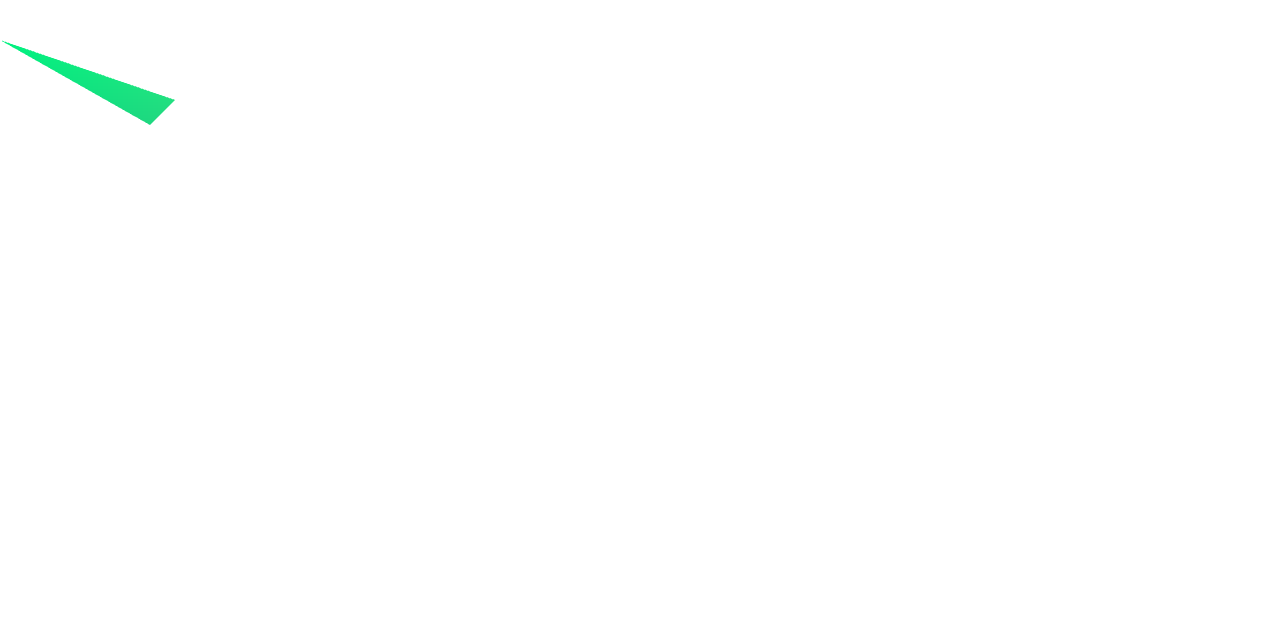
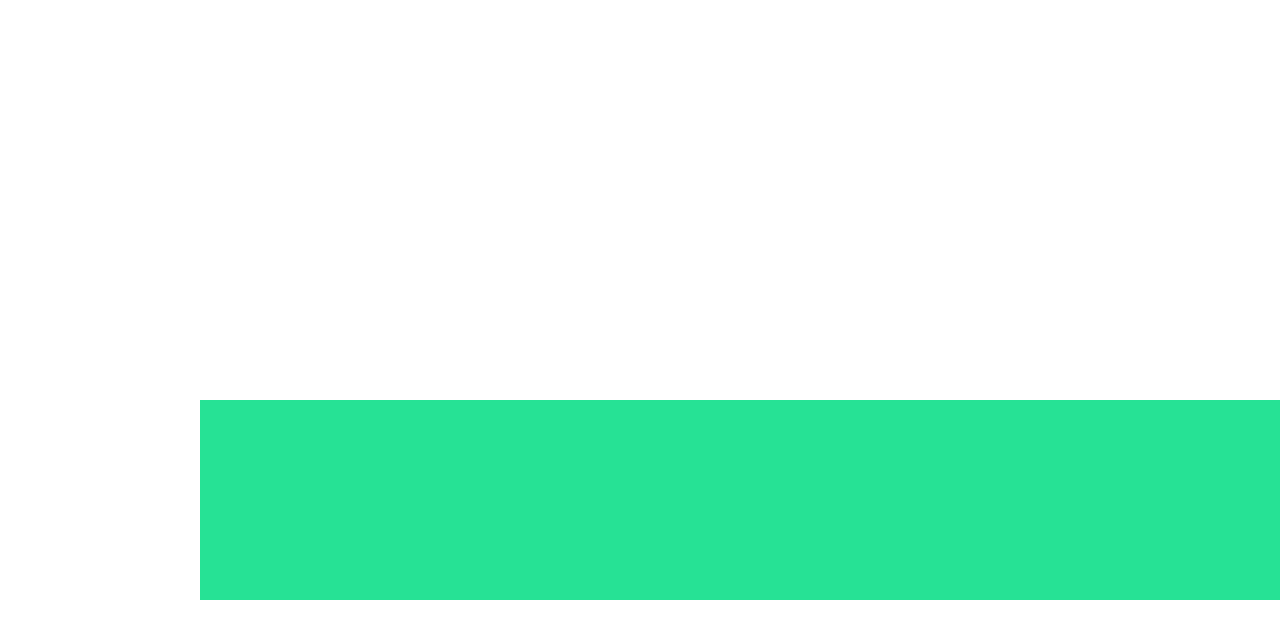
Before and after one commit to saubuny/ts-voxel-engine, a website built with Vite: page index.html in a window 1280 px wide. Built offline with nearby package versions, Linux system fonts and the light colour scheme.

Commit message:
Rectangle that changes color

```diff
--- a/index.html
+++ b/index.html
@@ -7,14 +7,13 @@
     <title>Vite + TS</title>
     <style>
       * {
-        padding: 0;
         margin: 0;
       }
 
       canvas {
-        display: block;
         height: 100vh;
         width: 100vw;
+        display: block;
       }
     </style>
   </head>
--- a/src/main.ts
+++ b/src/main.ts
@@ -39,7 +39,11 @@ gl.vertexAttribPointer(positionAttributeLocation, size, type, normalize, stride,
 
 // Fill the buffer currently bound to ARRAY_BUFFER with values
 function setGeometry(gl: WebGLRenderingContext) {
-  gl.bufferData(gl.ARRAY_BUFFER, new Float32Array([0, 40, 150, 125, 175, 100]), gl.STATIC_DRAW);
+  gl.bufferData(
+    gl.ARRAY_BUFFER,
+    new Float32Array([10, 20, 80, 20, 10, 30, 10, 30, 80, 20, 80, 30].map((x) => x * 20)),
+    gl.STATIC_DRAW
+  );
 }
 
 resizeCanvasToDisplay(gl.canvas as HTMLCanvasElement);
@@ -54,9 +58,7 @@ gl.bindVertexArray(vao);
 
 // Draw
 function draw(gl: WebGLRenderingContext) {
-  // const randomInt = (range: number) => Math.floor(Math.random() * range);
-
-  // Set buffer data
+  // Set buffer data to a triangle
   setGeometry(gl);
 
   // Set a random color (colors are 0-1 values)
@@ -65,12 +67,11 @@ function draw(gl: WebGLRenderingContext) {
   // Draw the rectangle
   const primitiveType = gl.TRIANGLES;
   const offset = 0;
-  const count = 3;
+  const count = 6;
   gl.drawArrays(primitiveType, offset, count);
 }
 
-gl.canvas.addEventListener("click", () => {
+draw(gl);
+setInterval(() => {
   draw(gl);
-});
-
-draw(gl);
+}, 1000);
--- a/src/shaders/frag.glsl
+++ b/src/shaders/frag.glsl
@@ -9,6 +9,5 @@ out vec4 outColor;
 in vec4 v_color;
 
 void main() {
-    // outColor = vec4(1, 0, 0.5, 1);
-    outColor = v_color;
+    outColor = u_color;
 }
```
Also changed, not shown: .yarnrc.yml (added), 2 other files.
